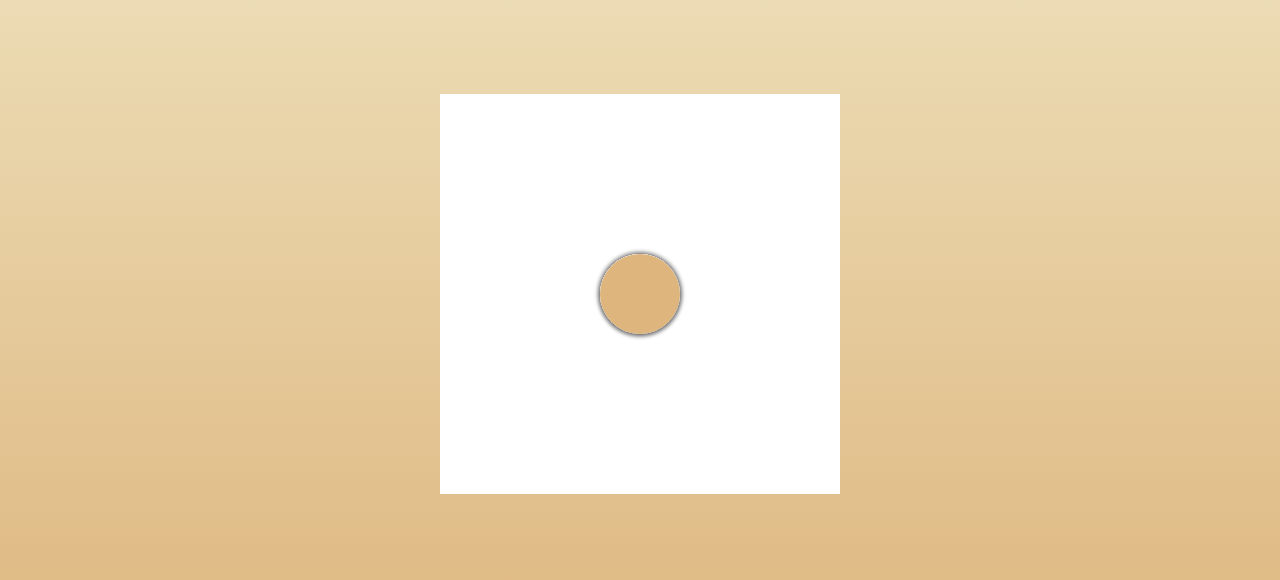
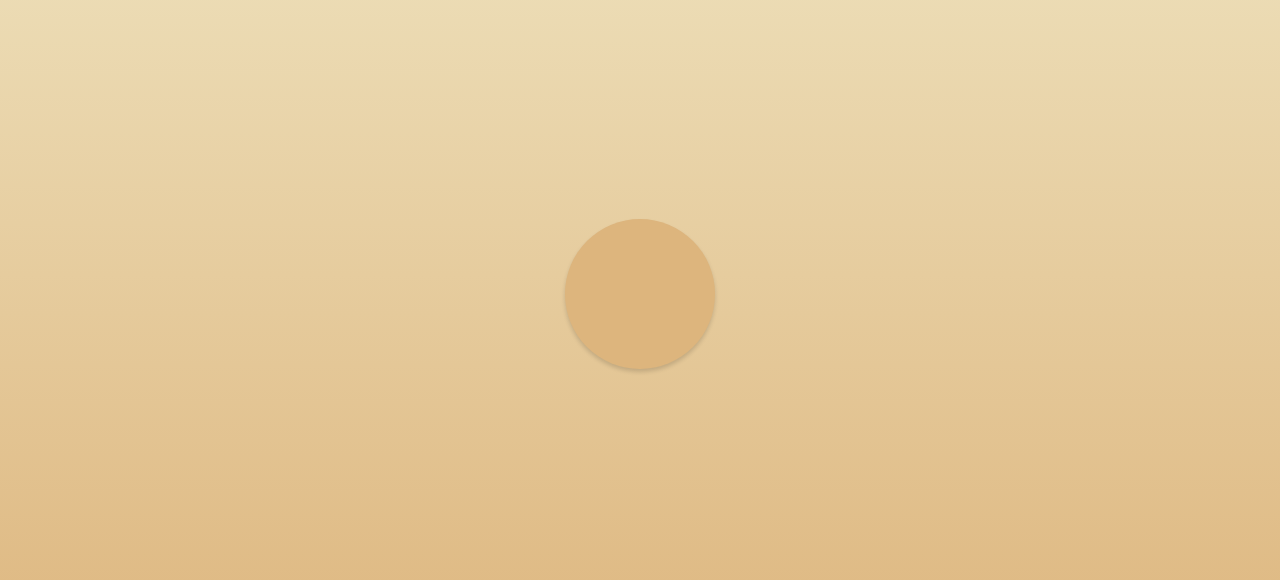
Before and after one commit to Nicolas-Emanuel7/Eeveelutions, a website built with Vite: page site/index.html in a window 1280 px wide. Shown: the part 106-686 px from the top of the page. Built offline with nearby package versions, Linux system fonts and the light colour scheme.

Commit message:
AUMENTEI TAMANHO

```diff
--- a/site/styles.css
+++ b/site/styles.css
@@ -19,7 +19,6 @@ body{
     height: 400px;
     display: flex;
     justify-content: center;
-    background: #fff;
     align-items: center;
     cursor: pointer;
 }
@@ -55,15 +54,15 @@ body{
 
 .menu li a:hover{
     color: rgb(0, 179, 255);
-
-
+    transform: scale(1.2); /* TENTAR FAZER O BOTAO PARAR DE GIRAR */
+    transition: 0.5s;
 }
 .toggle {
 
 
     position: absolute;
-    width: 80px;
-    height: 80px;
+    width: 150px;
+    height: 150px;
     background: #DDB57d;
     display: flex;
     justify-content: center;
```
